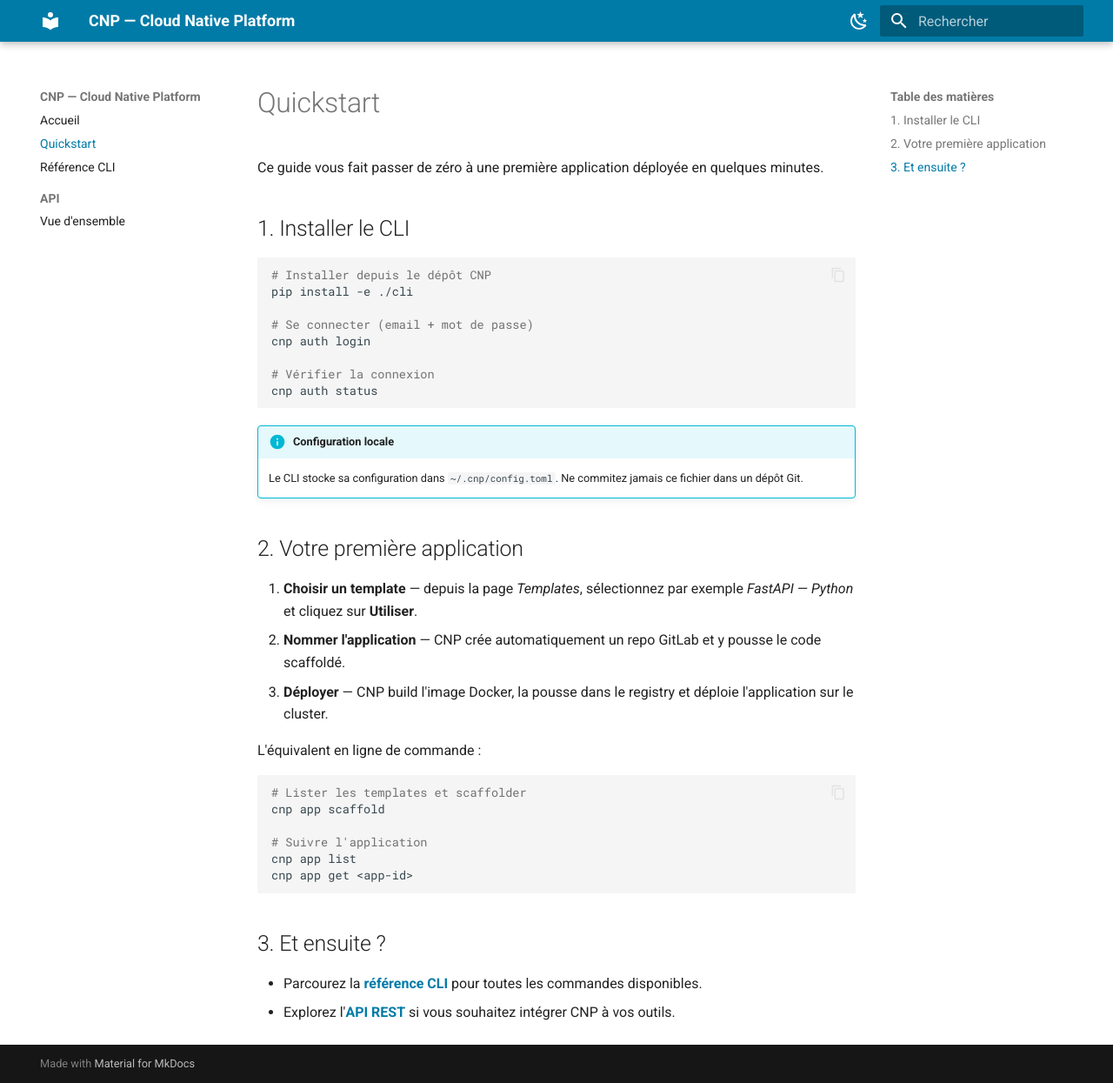
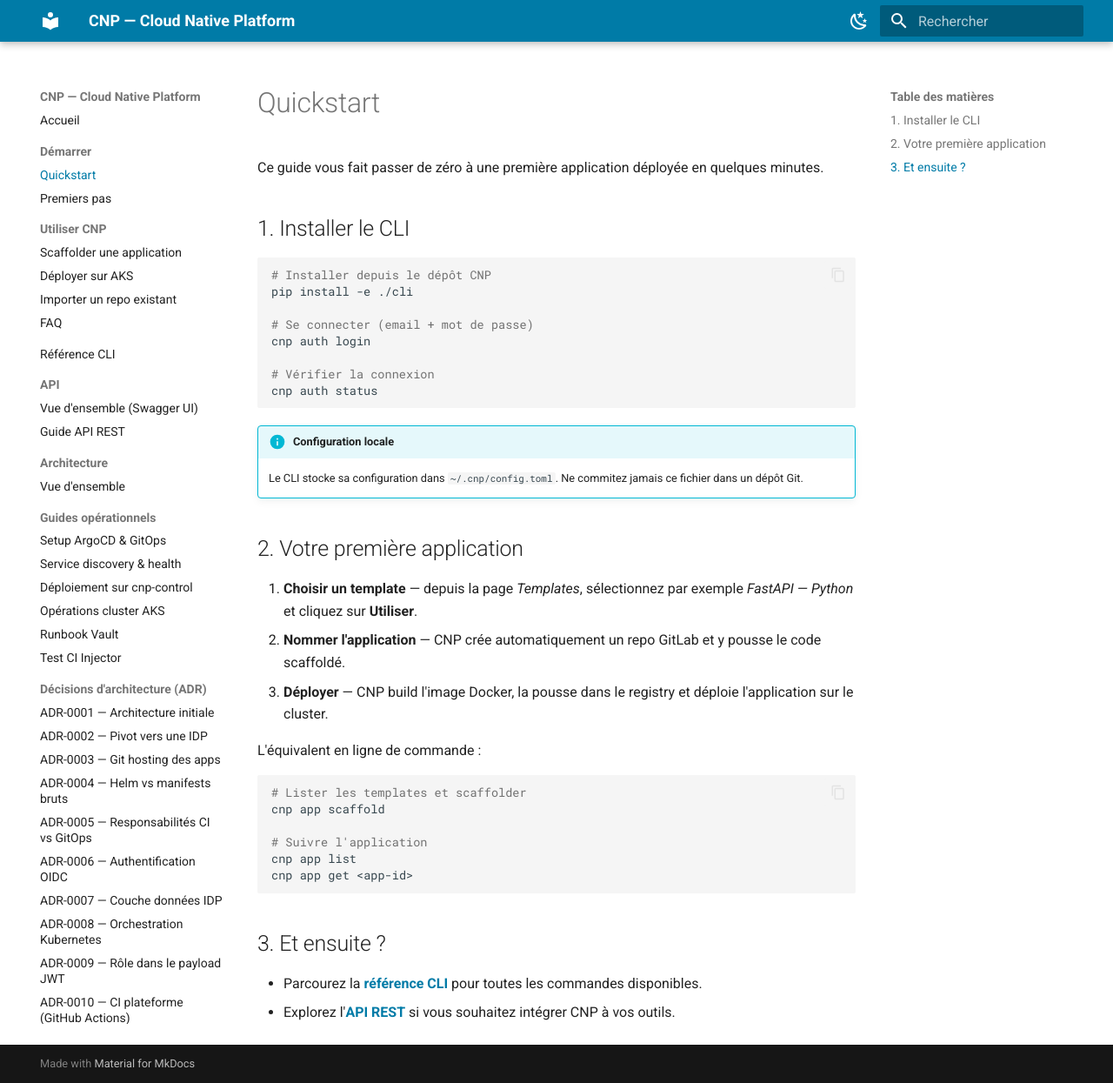
Before and after one commit to bcnvictor/cloud-native-plat4k, an MkDocs documentation site: the page built from docs/quickstart.md, in a window 1280 px wide and 1245 px high. Shown: the whole window at 87% size. Built offline with MkDocs 1.6.1 and Material for MkDocs 9.7.7, drawn with Linux system fonts in a browser that asks for light colours.

Commit message:
docs(4K-93): étoffer la nav avec le contenu existant
- nav structurée : Démarrer, Utiliser CNP, CLI, API, Architecture,
  Guides opérationnels, ADR (tout le contenu docs/ déjà rédigé)
- index : cartes + section "Pour aller plus loin"
- fix lien cassé guides/cluster-health-monitoring -> ADR-0015
  (build mkdocs --strict OK)

```diff
--- a/mkdocs.yml
+++ b/mkdocs.yml
@@ -55,7 +55,43 @@ markdown_extensions:
 
 nav:
   - Accueil: index.md
-  - Quickstart: quickstart.md
+  - Démarrer:
+      - Quickstart: quickstart.md
+      - Premiers pas: frontend-export/premiers-pas.md
+  - Utiliser CNP:
+      - Scaffolder une application: frontend-export/scaffolder.md
+      - Déployer sur AKS: frontend-export/deployer.md
+      - Importer un repo existant: frontend-export/importer.md
+      - FAQ: frontend-export/faq.md
   - Référence CLI: cli.md
   - API:
-      - Vue d'ensemble: api/overview.md
+      - Vue d'ensemble (Swagger UI): api/overview.md
+      - Guide API REST: frontend-export/api-rest.md
+  - Architecture:
+      - Vue d'ensemble: architecture/overview.md
+  - Guides opérationnels:
+      - Setup ArgoCD & GitOps: guides/argocd-setup.md
+      - Service discovery & health: guides/cluster-health-monitoring.md
+      - Déploiement sur cnp-control: guides/cnp-control-deployment.md
+      - Opérations cluster AKS: guides/operations.md
+      - Runbook Vault: guides/vault-runbook.md
+      - Test CI Injector: guides/test-ci-injector.md
+  - Décisions d'architecture (ADR):
+      - ADR-0001 — Architecture initiale: adr/0001-architecture-initiale.md
+      - ADR-0002 — Pivot vers une IDP: adr/0002-pivot-idp.md
+      - ADR-0003 — Git hosting des apps: adr/0003-git-hosting.md
+      - ADR-0004 — Helm vs manifests bruts: adr/0004-helm.md
+      - ADR-0005 — Responsabilités CI vs GitOps: adr/0005-responsabilite-ci-vs-gitops.md
+      - ADR-0006 — Authentification OIDC: adr/0006-oicd.md
+      - ADR-0007 — Couche données IDP: adr/0007-idp-data-layer.md
+      - ADR-0008 — Orchestration Kubernetes: adr/0008-k8s-orchestration.md
+      - ADR-0009 — Rôle dans le payload JWT: adr/0009-role-jwt-payload.md
+      - ADR-0010 — CI plateforme (GitHub Actions): adr/0010-ci-plateforme-github-actions.md
+      - ADR-0011 — Injection de CI: adr/0011-ci-injection.md
+      - ADR-0012 — GitOps ArgoCD (App of Apps): adr/0012-argocd-app-of-apps.md
+      - ADR-0013 — Migration GitLab.com SaaS: adr/0013-migration-gitlab-saas.md
+      - ADR-0013 — Intégration Vault: adr/0013-vault-secrets-manager.md
+      - ADR-0014 — Cycle de vie des apps (v2): adr/0014-app-lifecycle-v2.md
+      - ADR-0015 — Service discovery & health: adr/0015-service-discovery-cluster-health.md
+      - ADR-0016 — Autorisation via groupes GitLab: adr/0016-gitlab-appartenance-autorisation.md
+      - ADR-0017 — Refonte du frontend: adr/0017-refonte-frontend-new.md
```
Also changed, not shown: docs/guides/cluster-health-monitoring.md (+1 -1 lines), docs/index.md (+15 -0 lines).
